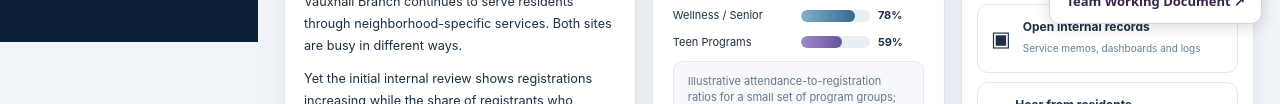
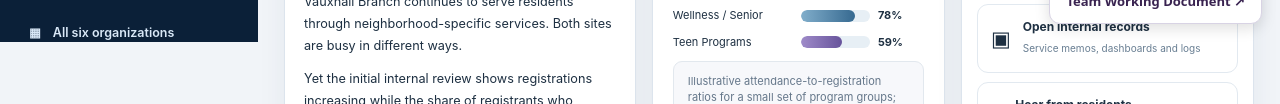
Before and after one commit to yeonkyunganabelkim/PA3003_AI-in-Org, a plain HTML site: page library/index.html in a window 1280 px wide. Shown: the part 758-862 px from the top of the page. Drawn offline with Linux system fonts and the light colour scheme.

Commit message:
Add all organizations navigation link to library/index.html

```diff
--- a/library/index.html
+++ b/library/index.html
@@ -14,7 +14,7 @@
 <body>
 <div class="app">
 <aside class="sidebar"><div class="logo"><div class="logo-icon">▥</div><div><strong>Union Public Library</strong><span>COMMUNITY SERVICES REVIEW</span></div></div><div class="case-id"><small>Case File 05 · Nov 2026</small><h1>A Library for Everyone,<br>Used by Fewer</h1><p>Union Township, New Jersey</p></div><div class="pa3003-case-label">CASE MATERIALS</div><nav class="nav" aria-label="Case portal sections">
-<button data-page="home" class="active"><span>⌂</span>Overview</button><button data-page="story"><span>▤</span>Case Narrative</button><button data-page="people"><span>♧</span>People & Perspectives</button><button data-page="programs"><span>▥</span>Program Explorer</button><button data-page="evidence"><span>▣</span>Internal Evidence</button><button data-page="voices"><span>◌</span>Community Voices</button><button data-page="resources"><span>⚖</span>Resources & Constraints</button><a class="pa3003-inbox-link" href="./dissent-inbox.html"><span aria-hidden="true">✉</span><span>Dissent Inbox</span></a></nav></aside>
+<button data-page="home" class="active"><span>⌂</span>Overview</button><button data-page="story"><span>▤</span>Case Narrative</button><button data-page="people"><span>♧</span>People & Perspectives</button><button data-page="programs"><span>▥</span>Program Explorer</button><button data-page="evidence"><span>▣</span>Internal Evidence</button><button data-page="voices"><span>◌</span>Community Voices</button><button data-page="resources"><span>⚖</span>Resources & Constraints</button><a class="pa3003-inbox-link" href="./dissent-inbox.html"><span aria-hidden="true">✉</span><span>Dissent Inbox</span></a><a class="pa3003-inbox-link" href="../"><span aria-hidden="true">▦</span><span>All six organizations</span></a></nav></aside>
 <div class="site"><header class="top"><div class="top-heading"><strong>Community Engagement & Program Review</strong><small>Union Public Library · Internal Service Improvement Dossier</small></div><div class="top-tools"><label class="searchbox"><span aria-hidden="true">⌕</span><input id="globalSearch" placeholder="Search case files and evidence..." aria-label="Search evidence"></label><span class="help-pill">CASE 05 / initial</span></div></header>
 <section class="page active" id="home">
 <div class="hero"><div class="hero-text"><div class="eyebrow">Union Township · Program & Service Review</div><h2>A Library for Everyone,<br>Used by Fewer</h2><p>A new facility, an ambitious program calendar, and a community with very different needs. Why are some library programs thriving while others struggle to reach the residents they were designed to serve?</p><div class="hero-foot"><span>▤ Case File 05</span><span>⌖ Main Library & Vauxhall Branch</span><span>◷ Review: Aug–Oct 2026</span></div></div><aside class="hero-right"><h3>Organization at a glance</h3><dl><div><dt>Main Library</dt><dd>1980 Morris Avenue</dd></div><div><dt>Vauxhall Branch</dt><dd>123 Hilton Avenue</dd></div><div><dt>Learning spaces</dt><dd>Learning Lab, Creativity Lab, study rooms</dd></div><div><dt>Review scope</dt><dd>Selected community programs and services</dd></div></dl></aside></div>
```
